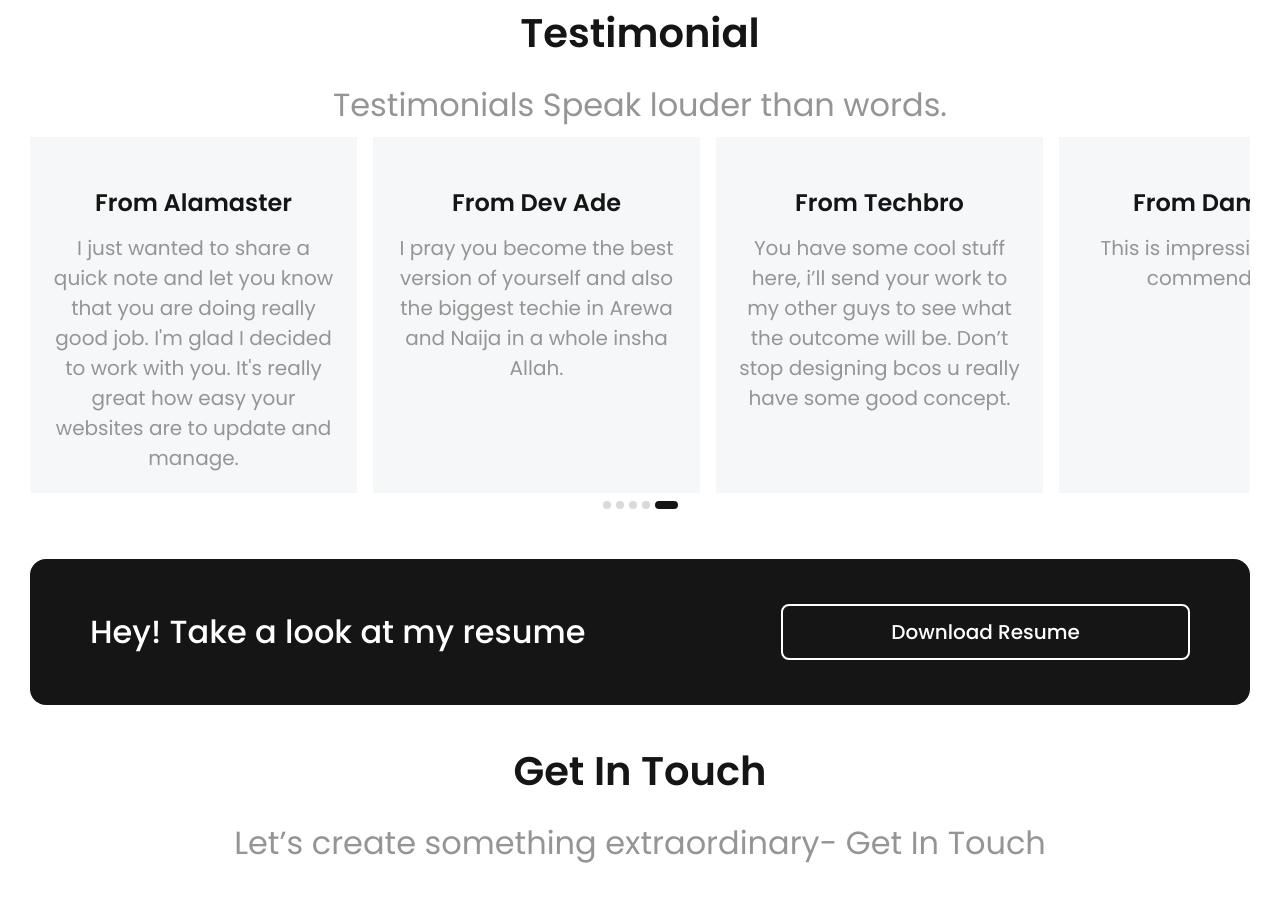
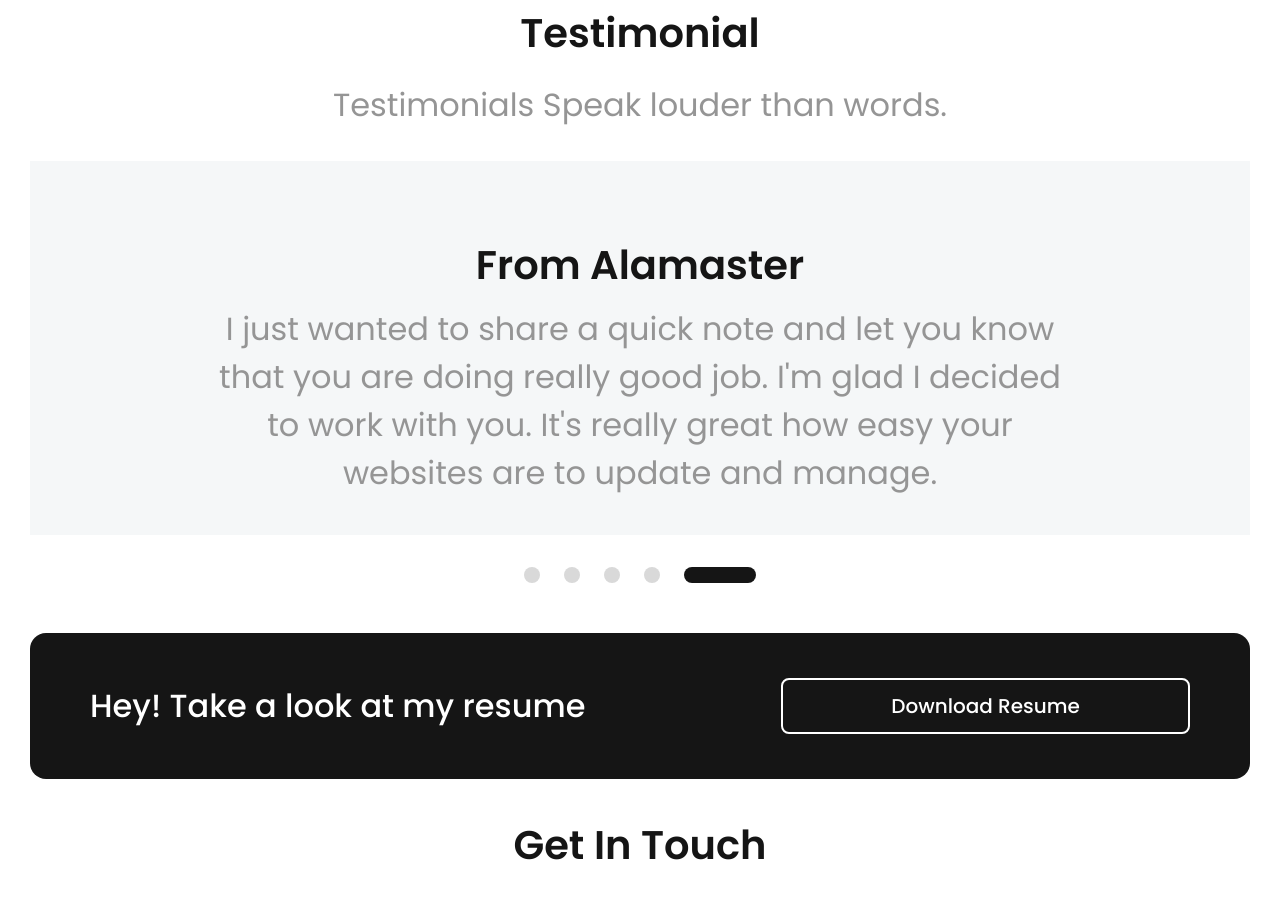
Before and after one commit to mmustaphak/ui-ux-portfolio, a React (Vite) app: page / in a window 1280 px wide. Shown: the part 2760-3661 px from the top of the page. Built offline with nearby package versions, Linux system fonts and the light colour scheme.

Commit message:
Finished styling for larger screen sizes

```diff
--- a/src/components/Testimonial.jsx
+++ b/src/components/Testimonial.jsx
@@ -78,13 +78,13 @@ export default function Testimonial() {
         const nodeRef = map.get(index)
         observer.observe(nodeRef)
       }}
-      className={`testimonial${index} min-w-[327px] bg-whitish p-5 mr-4 snap-center snap-always`}
+      className={`testimonial${index} max-h-[374px] bg-whitish p-5 mr-4 snap-center snap-always min-w-full md:p-10 lg:px-[188px] lg:py-[88px]`}
       data-index={index}
     >
-      <h3 className="font-semibold text-[13.3px] text-black mt-[18px] md:text-lg lg:mt-8 lg:text-[1.5rem]">
+      <h3 className="text-[13.3px] text-black font-semibold md:text-2xl lg:text-[2.5rem]">
         From {testimonial.name}
       </h3>
-      <p className="text-[11px] mt-2 lg:mt-4 lg:text-[1.25rem]">
+      <p className="mt-2 text-[.6875rem] mx-auto max-w-[412px] md:max-w-[700px] md:text-xl md:leading-[normal] md:mt-4 lg:mt-6 lg:max-w-full lg:text-[2rem]">
         {testimonial.message}
       </p>
     </div>
@@ -97,7 +97,7 @@ export default function Testimonial() {
         name="testimonials"
         type="radio"
         onClick={() => scrollToTestimonial(index)}
-        className="size-2 bg-[#D9D9D9] rounded-full appearance-none hover:min-w-[15px] hover:checked:min-w-[23px] checked:bg-black checked:min-w-[23px] checked:transition checked:duration-200 checked:ease-in-out"
+        className="size-2 bg-[#D9D9D9] rounded-full appearance-none hover:min-w-[15px] hover:checked:min-w-[23px] checked:bg-black checked:min-w-[23px] checked:transition checked:duration-200 checked:ease-in-out md:size-3 md:hover:min-w-[30px] md:checked:min-w-[44px] lg:size-4 lg:hover:min-w-[55px] lg:checked:min-w-[72px]"
         checked={index == onScreenTestimonial}
       />
     )
@@ -106,10 +106,10 @@ export default function Testimonial() {
 
   return (
     <>
-      <div className="testimonial relative flex mt-2 overflow-x-scroll snap-x snap-mandatory">
+      <div className="testimonial relative w-full flex mt-2 overflow-x-scroll snap-x snap-mandatory md:mt-8">
         {renderedTestimonials}
       </div>
-      <div className="flex justify-between mx-auto mt-2 max-w-[75px]">
+      <div className="flex justify-between mx-auto mt-2 max-w-[75px] md:mt-8 md:max-w-[150px] lg:max-w-[232px]">
         {navigationButtons}
       </div>
     </>
```
